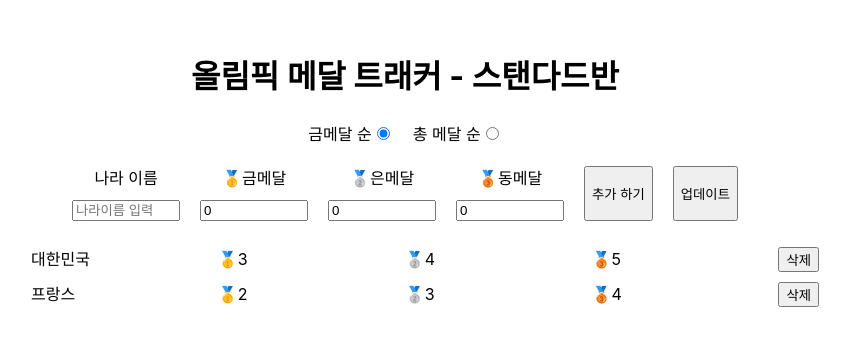
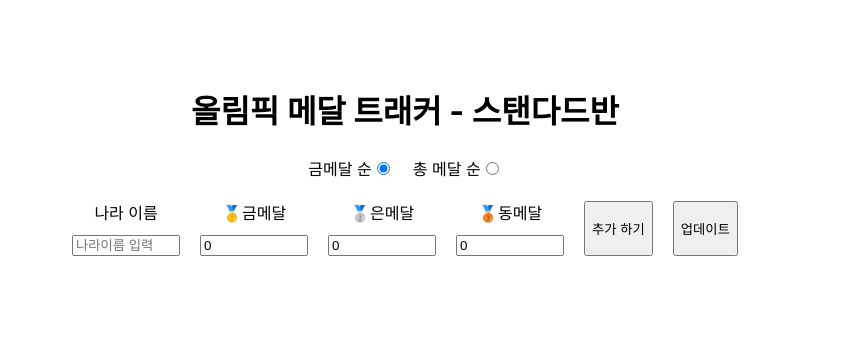
Before and after one commit to lyra-j/standard-parctice01, a React (Vite) app: page / in a window 1280 px wide. Shown: the part 231-576 px from the top of the page, without its empty margins (235-1085 px from the left). Built offline with nearby package versions, Linux system fonts and the light colour scheme.

Commit message:
feat: localStorage load 및 useStage 값 셋팅

```diff
--- a/src/App.jsx
+++ b/src/App.jsx
@@ -4,21 +4,10 @@ import MedalForm from "./components/MedalForm";
 import MedalList from "./components/MedalList";
 
 function App() {
-  // 전체 메달 리스트 관리
-  const [medals, setMedals] = useState([
-    {
-      nation: "대한민국",
-      goldM: 3,
-      silverM: 4,
-      bronzeM: 5,
-    },
-    {
-      nation: "프랑스",
-      goldM: 2,
-      silverM: 3,
-      bronzeM: 4,
-    },
-  ]);
+  // localStorage load
+  const countryList = JSON.parse(localStorage.getItem("countryList"))
+  // 전체 메달 리스트 관리 state || {}
+  const [medals, setMedals] = useState(()=>(countryList? countryList : []));
 
   //기존데이터 -> 정렬 -> 화면에출력
   const [sortType, setSortType] = useState("gold");
```
